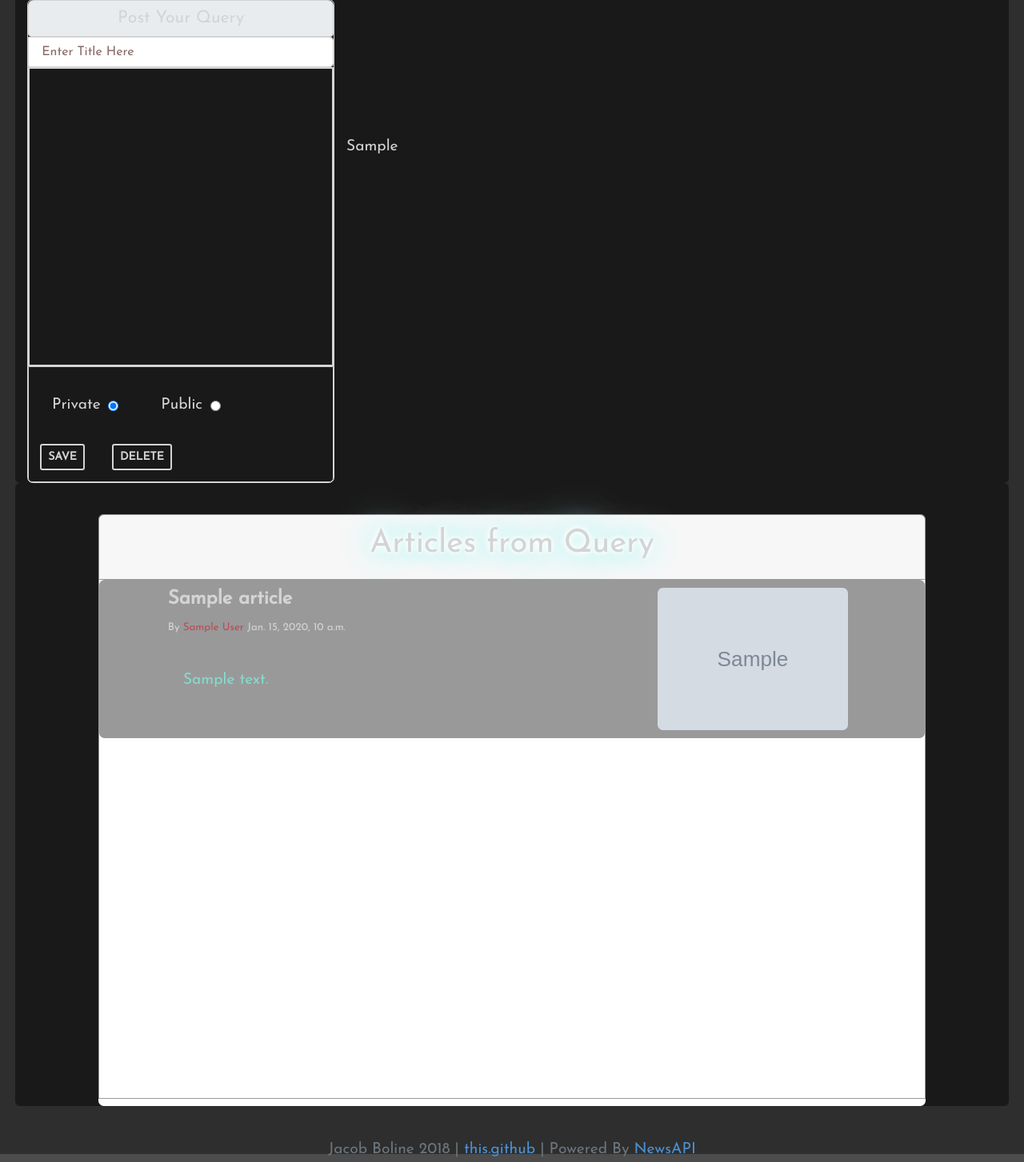
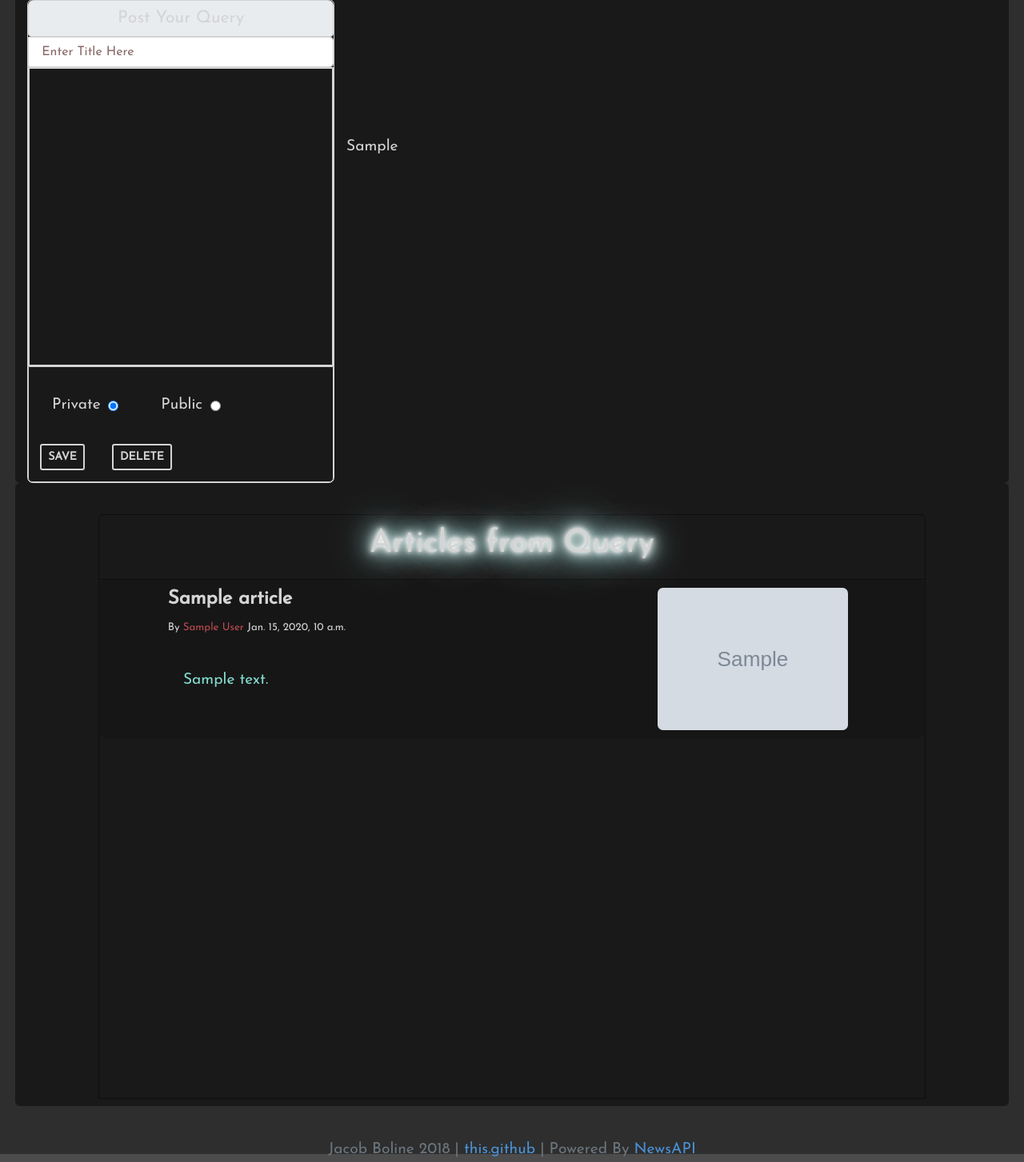
Before and after one commit to yc5424tl/geodjango_news_map, a Django app: page /query/view/1 in a window 1280 px wide. Shown: the part 524-1977 px from the top of the page at 80% size. Run offline with Django 3.2, Linux system fonts and the light colour scheme; a user stored in the database is signed in; tables that the repository leaves empty hold one stand-in row (values such as "Sample post"); grey boxes marked "Sample" are stand-in pictures; some libraries are stand-ins or nearby versions; some web fonts are replaced.

Commit message:
modified view_sources style along with root

```diff
--- a/geodjango_news_map_web/static/css/root.css
+++ b/geodjango_news_map_web/static/css/root.css
@@ -132,7 +132,7 @@ div.jumbotron {
 }
 
 #content-div {
-
+    bottom: 30px;
     padding: 1em 1em 60px 1em;
 }
 
@@ -399,6 +399,15 @@ td, tr {
     }
 }
 
+@media (min-width: 1px) and (max-width: 767px) {
+    #logo-container,
+    #logo-xl,
+    #logo-lg,
+    #logo-md {
+        display: none;
+    }
+}
+
 ::-webkit-scrollbar-track {
     background-color: var(--transp-bg-7);
     box-shadow: inset 0 0 5px var(--main-light);
--- a/geodjango_news_map_web/static/css/view_query.css
+++ b/geodjango_news_map_web/static/css/view_query.css
@@ -113,7 +113,7 @@ th {
 }
 
 #articles-col {
-    /*background-color: transparent;*/
+    background-color: transparent;
     color: var(--main-light);
     border-radius: 5pt;
     border-collapse: collapse;
@@ -125,6 +125,7 @@ th {
     height: calc(100vh - 60px);
     max-height: calc(100vh - 60px);
     /*background-color: var(--main-grey);*/
+    background-color: transparent;
     color: var(--main-light);
     border-radius: 5pt;
     margin: 0;
@@ -132,16 +133,17 @@ th {
     border: none;
 }
 
-#card-header {
+#card-hdr {
     color: var(--main-light);
     text-align: center;
-    /*background-color: transparent;*/
+    background-color: transparent;
 }
 
 #card-header-wrapper{
     /*background-color: var(--transp-bg-4);*/
+    background-color: transparent;
     color: var(--transp-bg-7);
-    border: none;
+    border: 0;
     text-shadow:
             0 0 5px #FFF,
             0 0 10px #FFF,
@@ -150,8 +152,9 @@ th {
             0 0 30px #BEFFF6,
             0 0 40px #BEFFF6,
             0 0 55px #BEFFF6,
-            0 0 75px #BEFFF6,
-            2px 2px 2px rgba(190,255,246, 0);
+            0 0 75px #BFFFF6,
+            /*2px 2px 2px rgba(190,255,246, 0.1);*/
+            2px 2px 2px var(--transp-bg-7);
     text-align: center;
     font-weight: 800;
 }
@@ -171,6 +174,7 @@ th {
      overflow-y: scroll;
      -webkit-overflow-scrolling: touch;
      border: 1pt solid var(--transp-bg-4);
+     background-color: transparent;
      /*background-color: var(--transp-bg-4);*/
      border-collapse: collapse;
      margin-bottom: 0;
@@ -196,7 +200,7 @@ th {
 }
 
 .article-li * {
-    /*background-color: transparent;*/
+    background-color: transparent;
     color: var(--main-light);
 }
 .article-li:last-of-type {
@@ -207,23 +211,27 @@ th {
 .article-row {
     height: 100%;
     /*background-color: var(--transp-bg-4);*/
+    background-color: var(--transp-bg-1);
     color: var(--main-light);
 }
 
 .left-buffer,
 .right-buffer {
     /*background-color: var(--transp-bg-4);*/
+    background-color: transparent;
     margin: 0;
 }
 
 .article-details-container {
     padding-left: 0;
     padding-right: 0;
+    background-color: transparent;
     /*background-color: var(--transp-bg-4);*/
     color: var(--main-light);
 }
 
 .article-details-container > * {
+    background-color: transparent;
     /*background-color: transparent;*/
     color: var(--main-light);
 }
@@ -236,6 +244,7 @@ th {
     margin-top: 10px;
     padding-bottom: 0;
     margin-bottom: 0;
+    background-color: transparent;
     /*background-color: transparent;*/
     color: var(--main-light);
     border-top-right-radius: 5pt;
@@ -252,6 +261,7 @@ th {
 .article-subtitle-container {
     text-align: left;
     align-content: start;
+    background-color: transparent;
     /*background-color: transparent;*/
     color: var(--main-light);
     margin-top: 0;
@@ -261,6 +271,7 @@ th {
 }
 
 .article-subtitle {
+    background-color: transparent;
     /*background-color: transparent;*/
     color: var(--main-light);
     padding-top: 0;
@@ -273,10 +284,12 @@ th {
 
 .article-author {
     color: #bc4b51;
+    background-color: transparent;
     /*background-color: transparent;*/
 }
 
 .article-body {
+    background-color: transparent;
     /*background-color: transparent;*/
     color: var(--aux-accent-5);
     padding: 2em 1em 1em 1em;
@@ -287,6 +300,7 @@ th {
 }
 
 .article-img-xl-container {
+    background-color: transparent;
     /*background-color: var(--transp-bg-4);*/
     color: var(--main-light);
     padding: 10px;
@@ -297,6 +311,7 @@ th {
     width: 100%;
     border-radius: 5pt;
     border-collapse: collapse;
+    background-color: transparent;
     /*background-color: transparent;*/
 }
 
@@ -307,6 +322,7 @@ th {
     .article-img-xl-container {
         display: block;
         text-align: center;
+        background-color: transparent;
         /*background-color: var(--transp-bg-4);*/
     }
     .article-img-xl {
@@ -315,6 +331,7 @@ th {
         width: 100%;
         height: auto;
         display: inline-block;
+        background-color: transparent;
         /*background-color: transparent;*/
     }
 }
@@ -327,6 +344,7 @@ th {
         border-collapse: collapse;
         width: 100%;
         height: auto;
+        background-color: transparent;
         /*background-color: var(--transp-bg-4);*/
     }
     .article-img-xl-container,
@@ -334,11 +352,12 @@ th {
         display: none;
     }
     .article-title {
+        background-color: transparent;
         color: var(--main-light);
     }
 }
 
-@media (max-width: 768px) {
+@media (min-width: 1px) and (max-width: 768px) {
     .article-img-sm,
     .article-img-xl,
     .article-img-xl-container {
--- a/templates/general/view_query.html
+++ b/templates/general/view_query.html
@@ -128,7 +128,7 @@
                 <div class="col" id="articles-col">
                     <div class="card" id="articles-card">
                         <div class="card-header" id="card-header-wrapper">
-                            <h1 class="title-center" id="card-header">Articles from Query</h1>
+                            <h1 class="title-center" id="card-hdr">Articles from Query</h1>
                         </div>
                         <ul class="list-group" id="articles-list">
                             {% for article in articles %}
```
